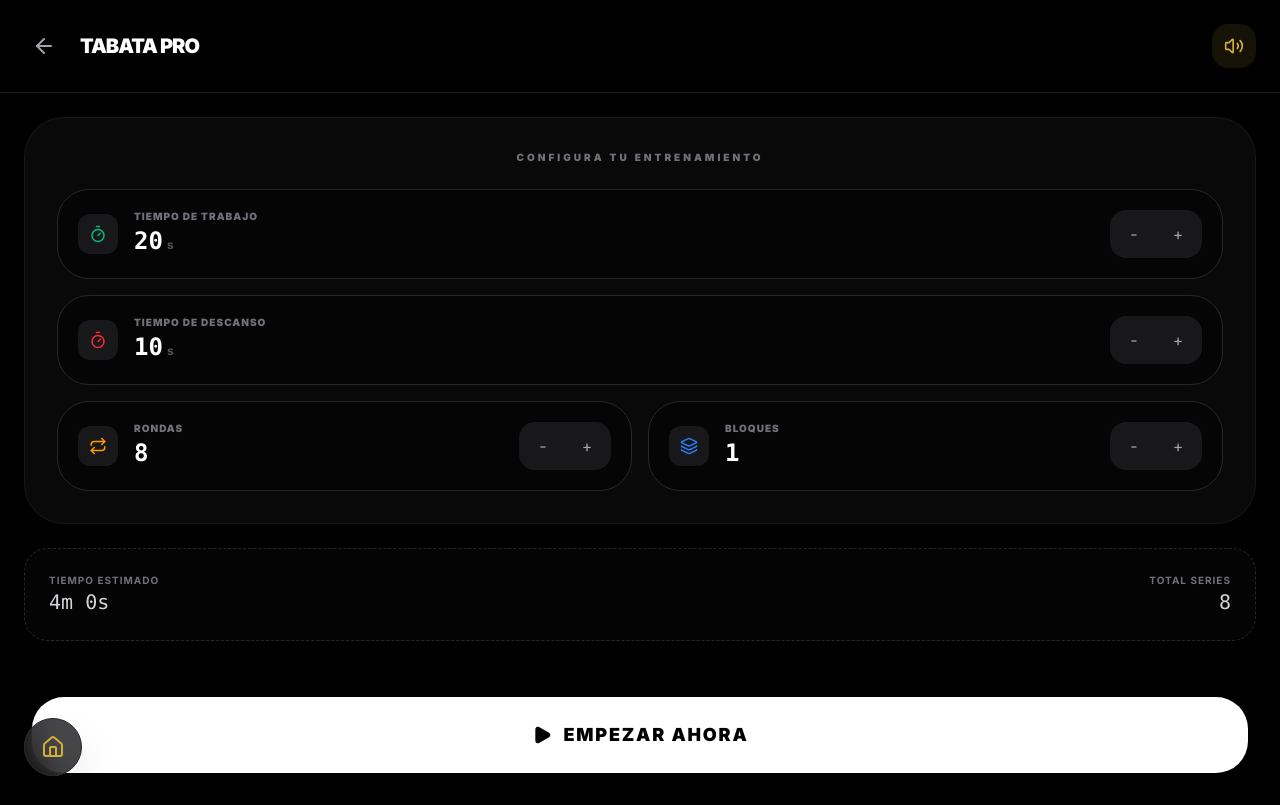
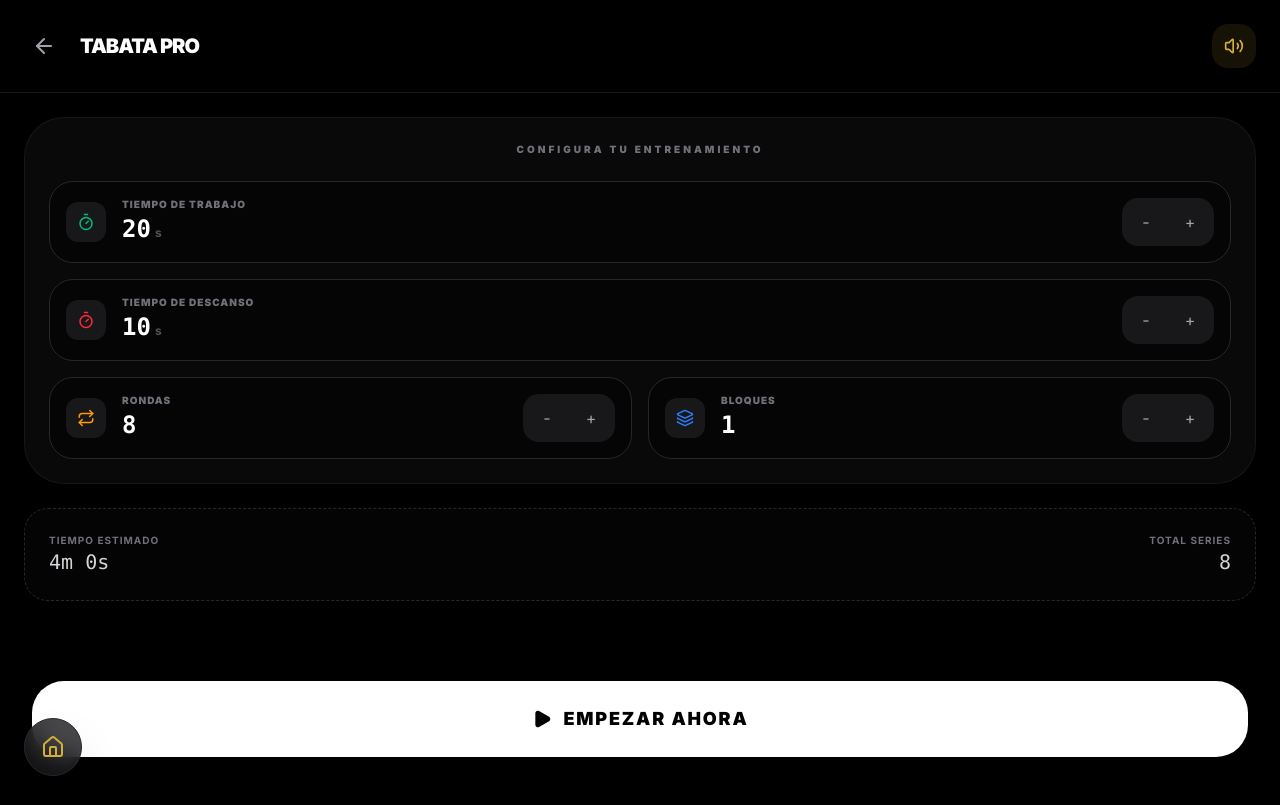
Before and after one commit to planeacionespolijic-tech/wlsports-training-app-pro, a React (Vite) app: page /tabata in a window 1280 px wide. Built offline with nearby package versions, Linux system fonts and the light colour scheme; no server answers; the database is empty; sample sign-in values are in the browser's storage.

Commit message:
fix: Improve screen layout and add quick actions
Refactors screen layouts for better usability and visual appeal. Introduces a "Quick Actions" section on the Session Execution screen for faster access to add exercises, set Tabata, and trigger reactions. Adjusts padding and styling for consistency.

```diff
--- a/src/screens/ReactionScreen.tsx
+++ b/src/screens/ReactionScreen.tsx
@@ -190,7 +190,7 @@ export const ReactionScreen = ({ onBack, userId }: ReactionScreenProps) => {
 
   if (isConfiguring) {
     return (
-      <div className="min-h-screen bg-black text-white flex flex-col font-sans">
+      <div className="h-full bg-black text-white flex flex-col font-sans">
         <header className="p-6 border-b border-zinc-900 flex items-center justify-between sticky top-0 bg-black/95 backdrop-blur-md z-20">
           <div className="flex items-center gap-4">
             <button onClick={handleBack} className="p-2 hover:bg-zinc-800 rounded-full transition-colors text-zinc-400">
@@ -206,7 +206,7 @@ export const ReactionScreen = ({ onBack, userId }: ReactionScreenProps) => {
           </button>
         </header>
 
-        <main className="flex-1 p-6 space-y-8 overflow-y-auto">
+        <main className="flex-1 p-6 space-y-8 overflow-y-auto pb-12">
           <section className="space-y-4">
             <p className="text-[10px] font-black uppercase tracking-[0.3em] text-zinc-500">Selecciona el modo</p>
             <div className="grid grid-cols-2 gap-2">
@@ -219,9 +219,9 @@ export const ReactionScreen = ({ onBack, userId }: ReactionScreenProps) => {
                 <button
                   key={m.id}
                   onClick={() => setMode(m.id as any)}
-                  className={`flex flex-col items-center justify-center py-6 rounded-[2rem] border transition-all gap-2 ${mode === m.id ? 'bg-[#D4AF37] text-black border-[#D4AF37]' : 'bg-zinc-900/50 text-zinc-500 border-zinc-800'}`}
+                  className={`flex flex-col items-center justify-center py-4 rounded-3xl border transition-all gap-2 ${mode === m.id ? 'bg-[#D4AF37] text-black border-[#D4AF37]' : 'bg-zinc-900/50 text-zinc-500 border-zinc-800'}`}
                 >
-                  <m.icon size={24} />
+                  <m.icon size={20} />
                   <span className="text-[10px] font-black uppercase tracking-widest">{m.label}</span>
                 </button>
               ))}
@@ -322,7 +322,7 @@ export const ReactionScreen = ({ onBack, userId }: ReactionScreenProps) => {
       : '---';
 
     return (
-      <div className="min-h-screen bg-black text-white flex flex-col items-center justify-center p-8 text-center font-sans overflow-hidden">
+      <div className="h-full bg-black text-white flex flex-col items-center justify-center p-8 text-center font-sans overflow-hidden">
         {/* Result Background Effect */}
         <div className="absolute inset-0 bg-[radial-gradient(circle_at_50%_40%,#D4AF3715_0%,transparent_60%)]" />
 
@@ -361,7 +361,7 @@ export const ReactionScreen = ({ onBack, userId }: ReactionScreenProps) => {
 
   return (
     <div
-      className="min-h-screen bg-black flex flex-col cursor-pointer select-none overflow-hidden relative"
+      className="h-full bg-black flex flex-col cursor-pointer select-none overflow-hidden relative"
       onClick={handleReaction}
     >
       <header className="relative p-8 flex items-center justify-between z-20">
@@ -422,7 +422,7 @@ interface ConfigItemProps {
 
 const ConfigItem = ({ label, value, onChange, step = 1, unit = '', min = 0.1, icon }: ConfigItemProps) => {
   return (
-    <div className="bg-zinc-900/50 p-5 rounded-[2rem] border border-zinc-800 flex items-center justify-between group hover:border-zinc-700 transition-colors">
+    <div className="bg-zinc-900/50 p-4 rounded-3xl border border-zinc-800 flex items-center justify-between group hover:border-zinc-700 transition-colors">
       <div className="flex items-center gap-4">
         <div className="w-10 h-10 bg-black rounded-xl flex items-center justify-center text-zinc-500 group-hover:text-white transition-colors">
           {icon}
--- a/src/screens/SessionExecutionScreen.tsx
+++ b/src/screens/SessionExecutionScreen.tsx
@@ -412,7 +412,32 @@ export const SessionExecutionScreen = () => {
           </AnimatePresence>
         </section>
 
-        {/* 3. LISTA DE EJERCICIOS */}
+        {/* 3. ACCIONES RÁPIDAS (MOVED UP FOR BETTER ACCESSIBILITY) */}
+        <section className="grid grid-cols-3 gap-3">
+          <button
+            onClick={() => setShowAdd(true)}
+            className="flex flex-col items-center justify-center p-4 bg-zinc-900 border border-zinc-800 rounded-2xl active:scale-95 transition-transform hover:border-zinc-700"
+          >
+            <Plus size={24} className="text-[#D4AF37] mb-2" />
+            <span className="text-[10px] font-bold text-zinc-400 uppercase tracking-widest">Añadir</span>
+          </button>
+          <button
+            onClick={() => setShowTabata(true)}
+            className="flex flex-col items-center justify-center p-4 bg-orange-500/10 border border-orange-500/20 rounded-2xl active:scale-95 transition-transform hover:bg-orange-500/20"
+          >
+            <Timer size={24} className="text-orange-500 mb-2" />
+            <span className="text-[10px] font-bold text-orange-500 uppercase tracking-widest">Tabata</span>
+          </button>
+          <button
+            onClick={() => setShowReaction(true)}
+            className="flex flex-col items-center justify-center p-4 bg-purple-500/10 border border-purple-500/20 rounded-2xl active:scale-95 transition-transform hover:bg-purple-500/20"
+          >
+            <Zap size={24} className="text-purple-500 mb-2" />
+            <span className="text-[10px] font-bold text-purple-500 uppercase tracking-widest">Reacción</span>
+          </button>
+        </section>
+
+        {/* 4. LISTA DE EJERCICIOS */}
         <section className="space-y-3">
           <h2 className="text-xs font-black text-zinc-500 uppercase tracking-widest mx-1 mb-2">Ejercicios a Completar</h2>
           {allExercises.length === 0 ? (
@@ -449,31 +474,6 @@ export const SessionExecutionScreen = () => {
               );
             })
           )}
-        </section>
-
-        {/* 4. ACCIONES RÁPIDAS */}
-        <section className="grid grid-cols-3 gap-3">
-          <button
-            onClick={() => setShowAdd(true)}
-            className="flex flex-col items-center justify-center p-4 bg-zinc-900 border border-zinc-800 rounded-2xl active:scale-95 transition-transform hover:border-zinc-700"
-          >
-            <Plus size={24} className="text-[#D4AF37] mb-2" />
-            <span className="text-[10px] font-bold text-zinc-400 uppercase tracking-widest">Añadir</span>
-          </button>
-          <button
-            onClick={() => setShowTabata(true)}
-            className="flex flex-col items-center justify-center p-4 bg-orange-500/10 border border-orange-500/20 rounded-2xl active:scale-95 transition-transform hover:bg-orange-500/20"
-          >
-            <Timer size={24} className="text-orange-500 mb-2" />
-            <span className="text-[10px] font-bold text-orange-500 uppercase tracking-widest">Tabata</span>
-          </button>
-          <button
-            onClick={() => setShowReaction(true)}
-            className="flex flex-col items-center justify-center p-4 bg-purple-500/10 border border-purple-500/20 rounded-2xl active:scale-95 transition-transform hover:bg-purple-500/20"
-          >
-            <Zap size={24} className="text-purple-500 mb-2" />
-            <span className="text-[10px] font-bold text-purple-500 uppercase tracking-widest">Reacción</span>
-          </button>
         </section>
 
         {/* 5. EVALUACIÓN RÁPIDA (BONO ATRIBUTOS) */}
--- a/src/screens/TabataScreen.tsx
+++ b/src/screens/TabataScreen.tsx
@@ -144,7 +144,7 @@ export const TabataScreen = ({ onBack, userId }: TabataScreenProps) => {
 
   if (isConfiguring) {
     return (
-      <div className="min-h-screen bg-black text-white flex flex-col font-sans">
+      <div className="h-full bg-black text-white flex flex-col font-sans">
         <header className="p-6 border-b border-zinc-900 flex items-center justify-between sticky top-0 bg-black/90 backdrop-blur-md z-10">
           <div className="flex items-center gap-4">
             <button onClick={handleBack} className="p-2 hover:bg-zinc-800 rounded-full transition-colors text-zinc-400">
@@ -160,8 +160,8 @@ export const TabataScreen = ({ onBack, userId }: TabataScreenProps) => {
           </button>
         </header>
 
-        <main className="flex-1 p-6 space-y-6 overflow-y-auto">
-          <div className="bg-zinc-900/40 rounded-[2.5rem] p-8 border border-zinc-800/50 backdrop-blur-sm">
+        <main className="flex-1 p-6 space-y-6 overflow-y-auto pb-12">
+          <div className="bg-zinc-900/40 rounded-[2.5rem] p-6 border border-zinc-800/50 backdrop-blur-sm">
             <p className="text-[10px] font-black text-zinc-500 uppercase tracking-[0.3em] mb-6 text-center">Configura tu entrenamiento</p>
             <div className="grid grid-cols-1 gap-4">
               <ConfigItem
@@ -239,7 +239,7 @@ export const TabataScreen = ({ onBack, userId }: TabataScreenProps) => {
   }
 
   return (
-    <div className="min-h-screen bg-black flex flex-col relative overflow-hidden font-sans">
+    <div className="h-full bg-black flex flex-col relative overflow-hidden font-sans">
       {/* Dynamic Background */}
       <div className={`absolute inset-0 bg-gradient-to-b ${gradient} to-black transition-colors duration-700`} />
 
@@ -344,7 +344,7 @@ interface ConfigItemProps {
 
 const ConfigItem = ({ label, value, onChange, icon, unit = '', min = 1, color }: ConfigItemProps) => {
   return (
-    <div className="bg-black/40 p-5 rounded-[2rem] border border-zinc-800 flex items-center justify-between group hover:border-zinc-700 transition-colors">
+    <div className="bg-black/40 p-4 rounded-[1.5rem] border border-zinc-800 flex items-center justify-between group hover:border-zinc-700 transition-colors">
       <div className="flex items-center gap-4">
         <div className="w-10 h-10 bg-zinc-900 rounded-xl flex items-center justify-center">
           {icon}
```
